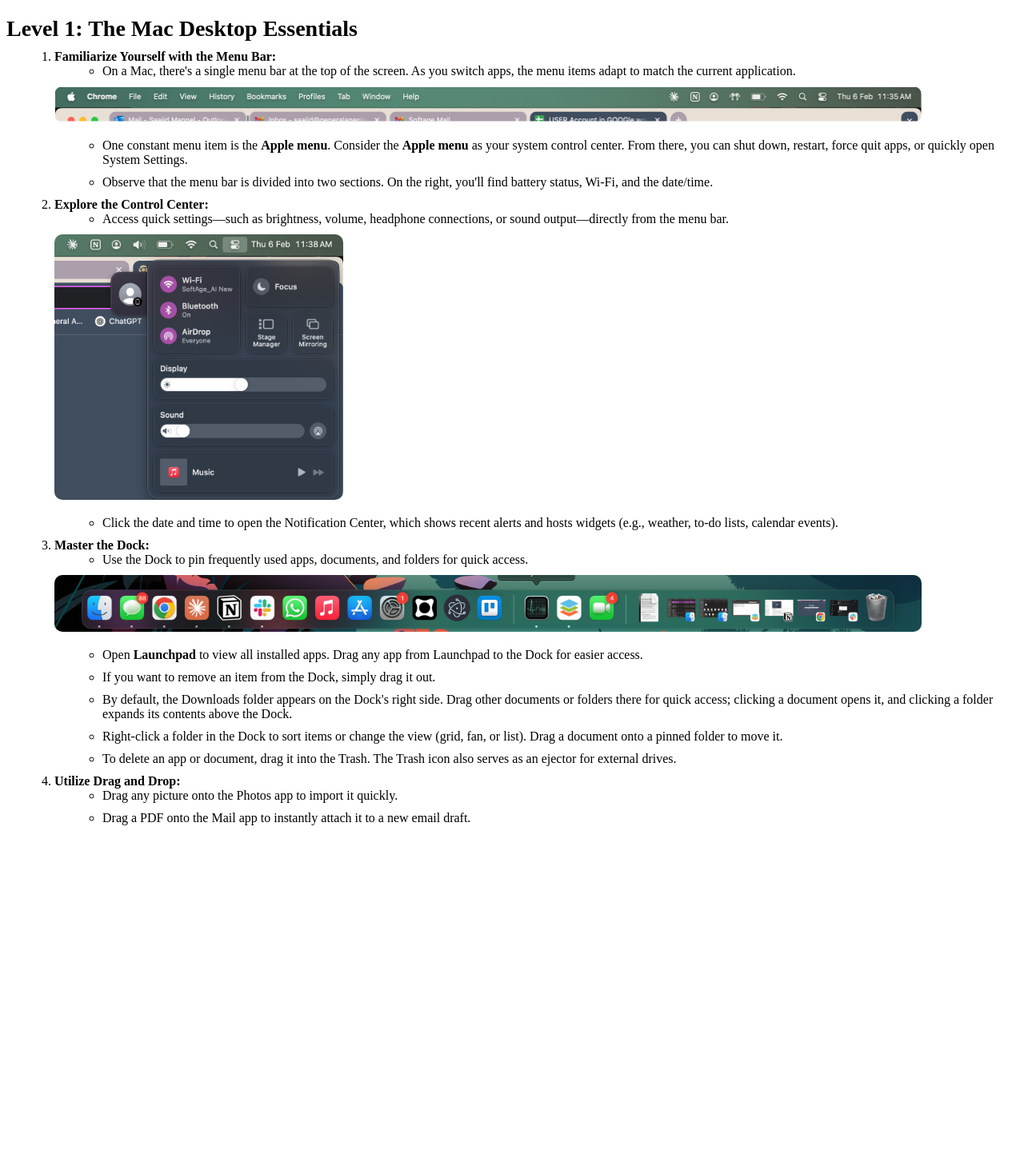
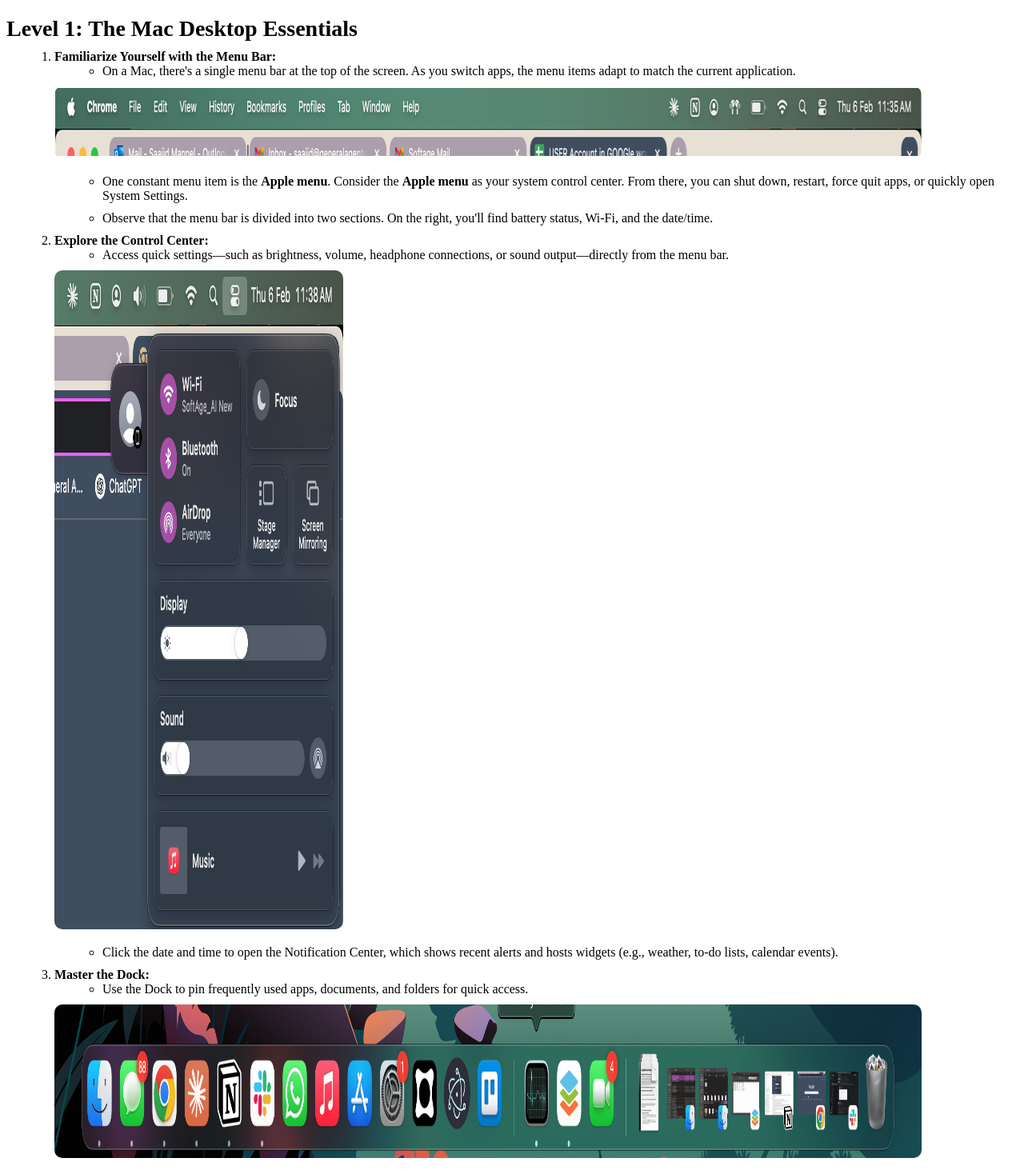
Before and after one commit to softage910/QuizVersedemo, a Next.js app in the folder loginauth/: page /Day2/Topic2 in a window 1280 px wide. Shown: the top 1468 px of the page at 80% size. Before the commit the page ends 1042 px from the top, so only its background shows below. Built offline with nearby package versions, Linux system fonts and the light colour scheme.

Commit message:
minorupdate1

```diff
--- a/loginauth/pages/Day2/Topic2.tsx
+++ b/loginauth/pages/Day2/Topic2.tsx
@@ -1,6 +1,9 @@
 import '../Day1Module.css';
+import one from '../../public/Images/2.3.png';
+import two from '../../public/Images/2.2.png';
+import three from '../../public/Images/2.0.png';
 
-
+import Image from 'next/image';
 
 export default function SecondTopic() {
     return (
@@ -15,7 +18,8 @@ export default function SecondTopic() {
                     </ul>
 
                     <figure className='img-21'>
-                        <img src="../images/2.0.png" alt="Menu Bar Example" />
+                        {/* <img src="../images/2.0.png" alt="Menu Bar Example" /> */}
+                        <Image src={three} width={0} height={0} alt="Menu Bar Example" />
                     </figure>
                     <ul className="ul">
                         <li>One constant menu item is the <strong>Apple menu</strong>. Consider the <strong>Apple menu</strong> as your system control center. From there, you can shut down, restart, force quit apps, or quickly open System Settings.</li>
@@ -29,7 +33,8 @@ export default function SecondTopic() {
                     </ul>
 
                     <figure className='img-22'>
-                        <img src="../images/2.2.png" alt="Control Center Example" />
+                        {/* <img src="../images/2.2.png" alt="Control Center Example" /> */}
+                        <Image src={two} width={0} height={0} alt="Control Center Example" />
                     </figure>
                     <ul className="ul">
                         <li>Click the date and time to open the Notification Center, which shows recent alerts and hosts widgets (e.g., weather, to-do lists, calendar events).</li>
@@ -42,7 +47,8 @@ export default function SecondTopic() {
                     </ul>
 
                     <figure className='img-21'>
-                        <img src="../images/2.3.png" alt="Dock Example" />
+                        {/* <img src="../images/2.3.png" alt="Dock Example" /> */}
+                        <Image src={one} width={0} height={0} alt="Dock Example" />
                     </figure>
                     <ul className="ul">
                         <li>Open <strong>Launchpad</strong> to view all installed apps. Drag any app from Launchpad to the Dock for easier access.</li>
--- a/loginauth/pages/Day2/Topic3.tsx
+++ b/loginauth/pages/Day2/Topic3.tsx
@@ -1,5 +1,6 @@
 import '../Day1Module.css';
-
+import three from '../../public/Images/2.4.png'
+import Image from 'next/image';
 
 
 export default function ThirdTopic() {
@@ -12,7 +13,8 @@ export default function ThirdTopic() {
                     <strong>Understanding Window Controls:</strong>
                     <figure className='img-22'>
 
-                        <img src="../images/2.4.png" alt="Window Controls Example" />
+                        {/* <img src="../images/2.4.png" alt="Window Controls Example" /> */}
+                        <Image src={three} width={0} height={0} alt="Window Controls Example" />
                     </figure>
                     <ul className="ul">
                         <li><strong>Red button:</strong> Closes the current window without quitting the app.</li>
--- a/loginauth/pages/Day2/Topic8.tsx
+++ b/loginauth/pages/Day2/Topic8.tsx
@@ -1,4 +1,6 @@
 import '../Day1Module.css';
+import four from '../../public/Images/2.6.jpeg';
+import Image from 'next/image';
 
 export default function EighthTopic() {
     return (
@@ -10,7 +12,8 @@ export default function EighthTopic() {
             </p>
 
             <figure className='img-22'>
-                <img src="../images/2.6.jpeg" alt="Apple ID Setup Example" />
+                {/* <img src="../images/2.6.jpeg" alt="Apple ID Setup Example" /> */}
+                <Image src={four} width={0} height={0} alt="Apple ID Setup Example" />
             </figure>
             <ol className="ol">
                 <li><strong>Open System Settings:</strong> Click the Apple menu () in the top-left corner and select <strong>System Settings</strong>.</li>
```
Also changed, not shown: loginauth/pages/Day2/Topic5.tsx (+5 -2 lines), 1 other file (tests, documents, lock files or other folders).
